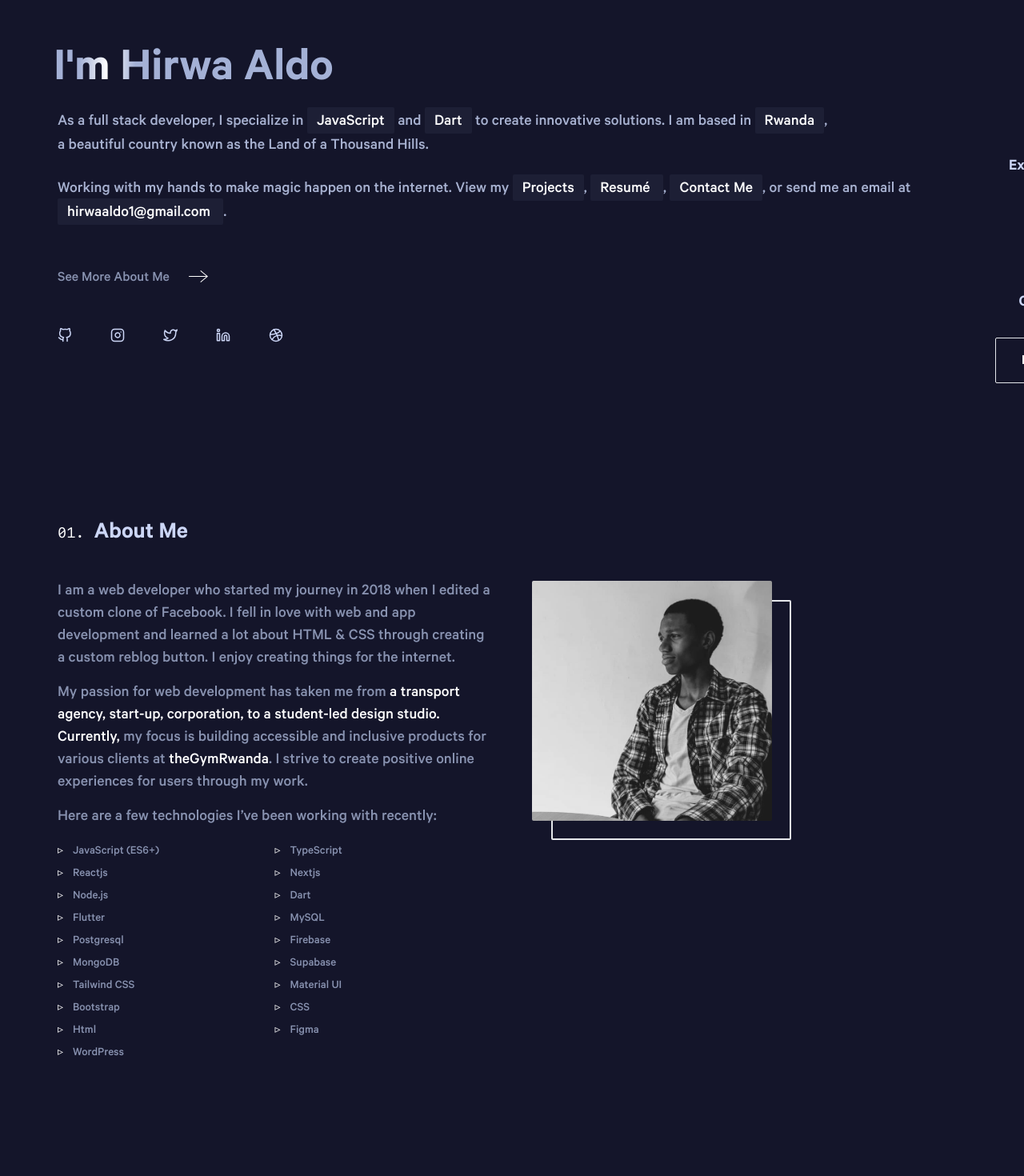
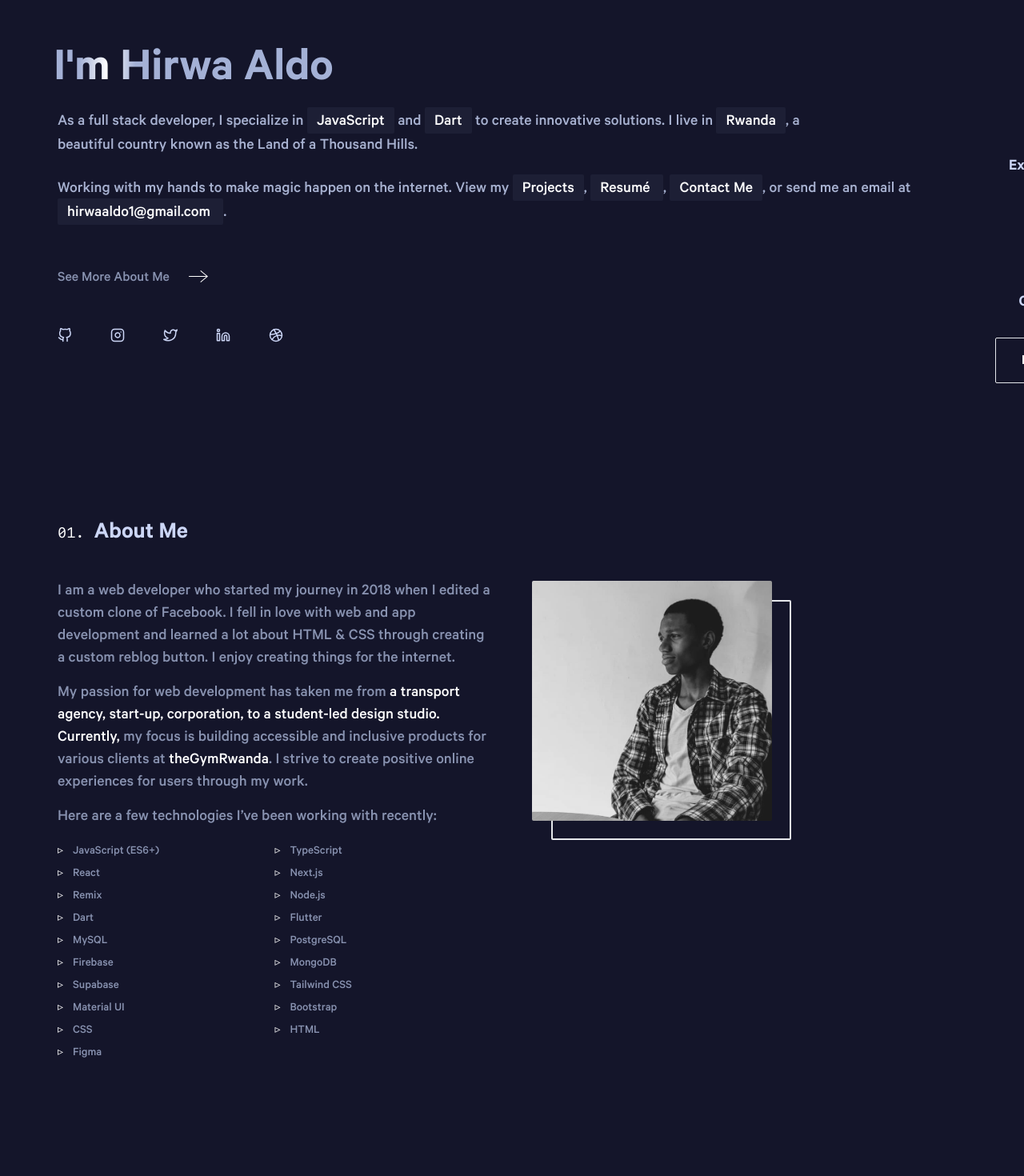
Before and after one commit to hirwaaldo1/portfolio, a Next.js app: page / in a window 1280 px wide. Shown: the part 160-1630 px from the top of the page at 80% size. Built offline with nearby package versions, Linux system fonts and the light colour scheme.

Commit message:
fix: changing the grammmarly

```diff
--- a/pages/data/Work.json
+++ b/pages/data/Work.json
@@ -5,7 +5,7 @@
     "name": "CMS",
     "detail":
       "Say goodbye to manual and disorganized financial processes, and hello to a smarter, more efficient way of managing church finances with our innovative website, accessible only to trusted members.",
-    "tech": ["Javascript", "Nextjs", "Tailwind", "PHP", "Laravel"],
+    "tech": ["JavaScript", "Next.js", "Tailwind CSS", "PHP", "Laravel"],
     "link": "https://cms-hazel-six.vercel.app/"
   },
   {
@@ -14,7 +14,7 @@
     "name": "SmartShop",
     "detail":
       "SmartShop is a leading online marketplace that streamlines the shopping process and provides customers with a seamless and hassle-free way to purchase anything they desire, right at their fingertips.",
-    "tech": ["Javascript", "Reactjs", "CSS", "Nodejs", "Mysql"],
+    "tech": ["JavaScript", "React", "CSS", "Node.js", "MySQL"],
     "link": "https://the-smart-shopper.vercel.app/"
   },
   {
@@ -23,7 +23,7 @@
     "name": "Akagera Aviation",
     "detail":
       "Booking.AkageraAviation is a user-friendly platform that enables residents of Rwanda to easily book their flight tickets within the country with just a few clicks.",
-    "tech": ["Javascript", "Reactjs", "CSS", "PHP", "Laravel"],
+    "tech": ["JavaScript", "React", "CSS", "PHP", "Laravel"],
     "link": "https://booking.akageraaviation.com/"
   }
 ]
--- a/pages/index.tsx
+++ b/pages/index.tsx
@@ -42,13 +42,14 @@ export default function Home() {
   const SKILLS = [
     "JavaScript (ES6+)",
     "TypeScript",
-    "Reactjs",
-    "Nextjs",
+    "React",
+    "Next.js",
+    "Remix",
     "Node.js",
     "Dart",
     "Flutter",
     "MySQL",
-    "Postgresql",
+    "PostgreSQL",
     "Firebase",
     "MongoDB",
     "Supabase",
@@ -56,9 +57,8 @@ export default function Home() {
     "Material UI",
     "Bootstrap",
     "CSS",
-    "Html",
+    "HTML",
     "Figma",
-    "WordPress",
   ];
   useEffect(() => {
     window.addEventListener("scroll", () => {
@@ -118,9 +118,8 @@ export default function Home() {
               As a full stack developer, I specialize in{" "}
               <span className="button--text">JavaScript</span> and{" "}
               <span className="button--text">Dart</span> to create innovative
-              solutions. I am based in{" "}
-              <span className="button--text">Rwanda</span>, a beautiful country
-              known as the Land of a Thousand Hills.
+              solutions. I live in <span className="button--text">Rwanda</span>,
+              a beautiful country known as the Land of a Thousand Hills.
             </p>
             <p className="mb-6 text-secondary-300 text-xl w-full leading-9 sm:leading-normal sm:w-[95%]">
               Working with my hands to make magic happen on the internet. View
```
